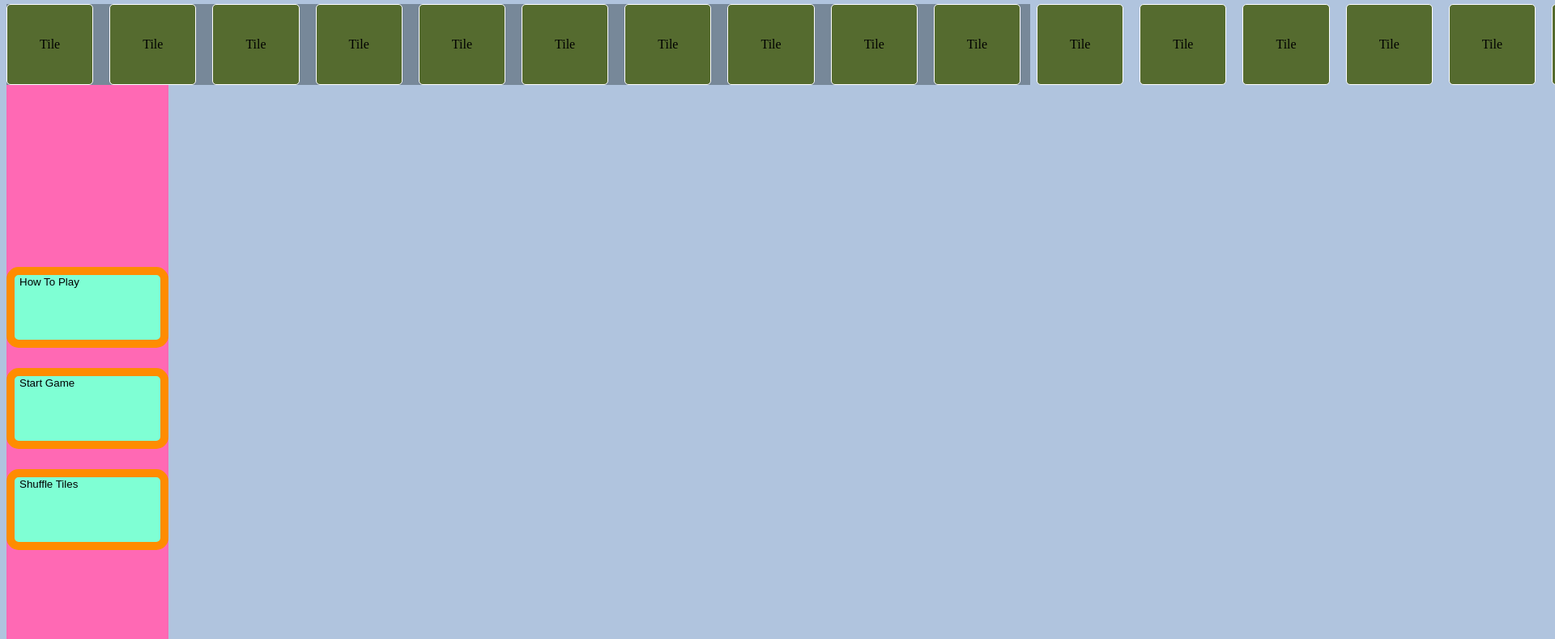
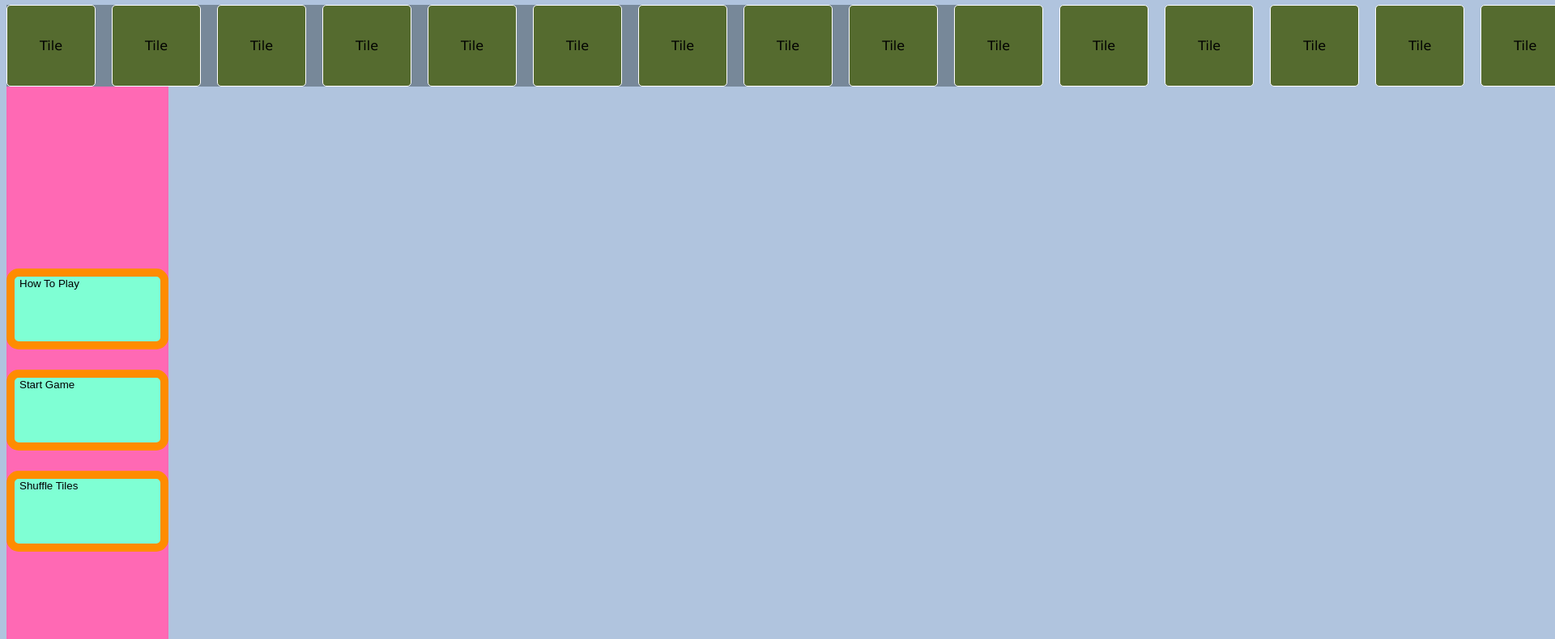
Before and after one commit to elek8871/SEI-Project-1---Match-Game, a plain HTML site: page index.html in a window 1280 px wide. Shown: the part 75-865 px from the top of the page at 81% size, 1920 px wide, since content can reach past the window. Drawn offline with Linux system fonts and the light colour scheme.

Commit message:
fusses with css

```diff
--- a/index.html
+++ b/index.html
@@ -8,27 +8,28 @@
     <link rel = "stylesheet" href ="./styles.css">
 </head>
 <body>
-    <h1> Memory Match</h1>
+    <h1 class = "header"> Memory Match</h1>
+    <div class = gameBoard  id="gameBoard">
     <!-- put tiles here -->
-    <section class ="gameTiles">
-        <div class = "gameTiles" id="tile"> Tile </div>
-        <div class = "gameTiles" id="tile"> Tile </div>
-        <div class = "gameTiles" id="tile"> Tile </div>
-        <div class = "gameTiles" id="tile"> Tile </div>
-        <div class = "gameTiles" id="tile"> Tile </div>
-        <div class = "gameTiles" id="tile"> Tile </div>
-        <div class = "gameTiles" id="tile"> Tile </div>
-        <div class = "gameTiles" id="tile"> Tile </div>
-        <div class = "gameTiles" id="tile"> Tile </div>
-        <div class = "gameTiles" id="tile"> Tile </div>
-        <div class = "gameTiles" id="tile"> Tile </div>
-        <div class = "gameTiles" id="tile"> Tile </div>
-        <div class = "gameTiles" id="tile"> Tile </div>
-        <div class = "gameTiles" id="tile"> Tile </div>
-        <div class = "gameTiles" id="tile"> Tile </div>
-        <div class = "gameTiles" id="tile"> Tile </div>
+    <div class ="gameTiles">
+        <div class = "eachTile" id="tile"> Tile </div>
+        <div class = "eachTile" id="tile"> Tile </div>
+        <div class = "eachTile" id="tile"> Tile </div>
+        <div class = "eachTile" id="tile"> Tile </div>
+        <div class = "eachTile" id="tile"> Tile </div>
+        <div class = "eachTile" id="tile"> Tile </div>
+        <div class = "eachTile" id="tile"> Tile </div>
+        <div class = "eachTile" id="tile"> Tile </div>
+        <div class = "eachTile" id="tile"> Tile </div>
+        <div class = "eachTile" id="tile"> Tile </div>
+        <div class = "eachTile" id="tile"> Tile </div>
+        <div class = "eachTile" id="tile"> Tile </div>
+        <div class = "eachTile" id="tile"> Tile </div>
+        <div class = "eachTile" id="tile"> Tile </div>
+        <div class = "eachTile" id="tile"> Tile </div>
+        <div class = "eachTile" id="tile"> Tile </div>
          <!-- can add more tiles if I get to adding more difficulty  -->
-    </section>
+    </div>
 
     <!-- buttons -->
     <div class="gameButtons">
@@ -40,7 +41,7 @@
 <!-- button for multiple deck styles -->
 <!-- <button class="button" id="Choose Deck"> Choose Deck</button> -->
     </div>
-
+   </div>
 </body>
 <script src="./index.js"></script>
 </html>
--- a/styles.css
+++ b/styles.css
@@ -1,11 +1,11 @@
 body{
     background-color: lightsteelblue;
+    font-family: Verdana, Geneva, Tahoma, sans-serif;
 }
-
+/* top of screen */
 h1 {
     text-align: center;
 }
-
 .gameTiles {
     background-color: lightslategray;
     display: flex;
@@ -14,7 +14,6 @@ h1 {
     column-gap: 20px;
     align-content: flex-start;
 }
-
 #tile{
     background-color: darkolivegreen;
     box-sizing: border-box;
@@ -24,9 +23,8 @@ h1 {
     border: solid 1px white;
     padding: 40px;
     display: inline-flex;
+}
 
-
-}
 .gameButtons{
     background-color: hotpink;
     display: flex;
@@ -37,6 +35,7 @@ h1 {
     align-items: left;
     flex-direction: column;
 }
+
 .button{
     background-color: aquamarine;
     display: flex;
@@ -46,3 +45,68 @@ h1 {
     width: 180x;
 
 }
+
+
+
+
+
+
+
+
+
+
+
+
+
+
+
+
+
+
+
+
+
+
+
+
+ /* container */
+/* .gameBoard {
+  display: grid;
+  min-height: 100vh;
+  margin: 0;
+  grid-template-columns: 20%, 80%;
+  grid-template-rows: 100vh;
+} */
+
+/* left side of screen */
+/* .gameButtons{
+    background-color: hotpink;
+    grid-column-start: 1px;
+    grid-column-end: 200px;
+    }  */
+
+/* .button{
+    background-color: aquamarine;
+    padding: 28px 20px 30px 40px;
+    border: 10px solid darkorange;
+    border-radius: 15px;
+    height: 100px;
+    width: 180x;
+    font-size: medium;
+   } */
+
+/* right side of screen */
+/* .gameTiles {
+    background-color: lightslategray;
+}
+
+.eachTile{
+    background-color: darkolivegreen;
+    border-radius: 5px;
+    height: 120px;
+    width: 120px;
+    border: solid 2px white;
+    padding: 40px;
+} */
+
+/*  AFTER 2 HOURS I CANT FIGURE OUR GRID SO I AM GOING BACK TO THE ORIGINAL FLEXBOX */
```
